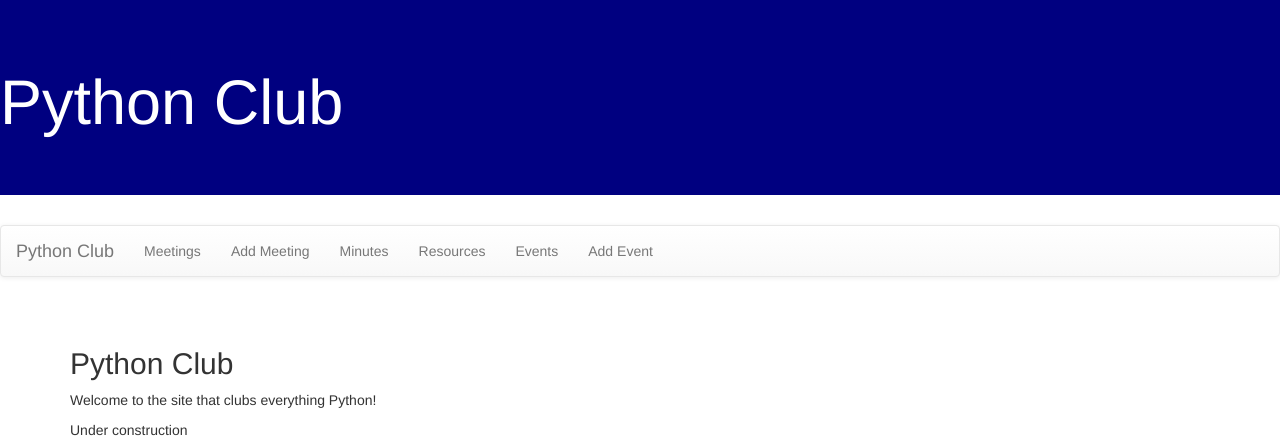
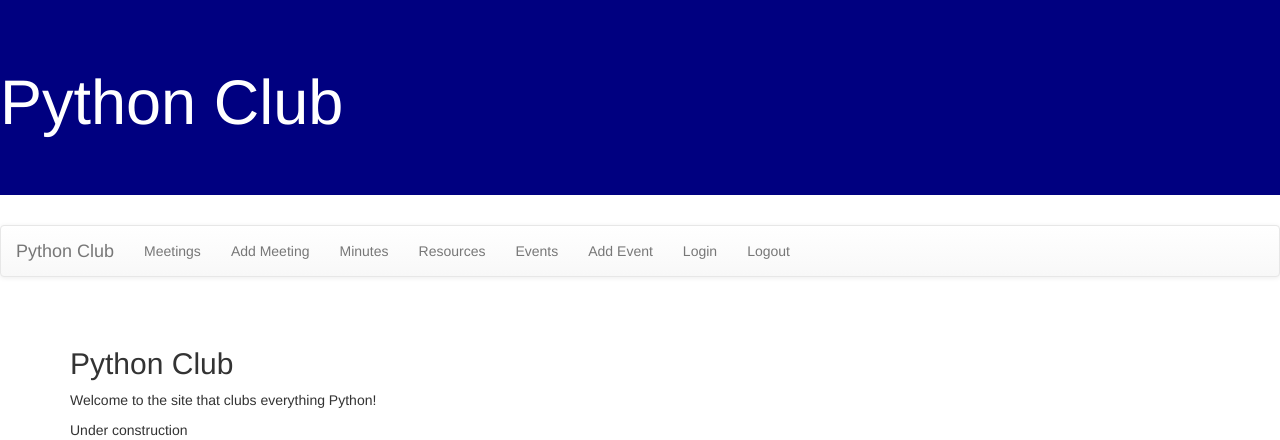
Before and after one commit to mmhansen137/itc172-redux, a Django app: template PythonClub/club/templates/club/index.html in a window 1280 px wide. Shown: the top 440 px of the page. Run offline with Django 3.2, Linux system fonts and the light colour scheme; the template is opened without the code that fills it, so the values that code supplies are empty; some libraries are stand-ins or nearby versions.

Commit message:
Adds login and logout links to nav bar in base.html

```diff
--- a/PythonClub/club/templates/base.html
+++ b/PythonClub/club/templates/base.html
@@ -24,6 +24,8 @@
 		  <li><a href="{% url 'resources' %}">Resources</a></li>
                	  <li><a href="{% url 'events' %}">Events</a></li>
 		  <li><a href="{% url 'newevent' %}">Add Event</a></li>
+		  <li><a href="{% url 'login' %}">Login</a></li>
+		  <li><a href="{% url 'logout' %}">Logout</a></li>
 		</ul>
                 </div>
                 </nav>
--- a/PythonClub/club/views.py
+++ b/PythonClub/club/views.py
@@ -2,6 +2,7 @@ from django.shortcuts import render
 from django.shortcuts import get_object_or_404
 from .models import Meeting, MeetingMinutes, Resource, Event
 from .forms import MeetingForm, EventForm
+from django.contrib.auth.decorators import login_required'
 
 # Create your views here.
 
@@ -29,6 +30,7 @@ def getevents(request):
 	event_list=Event.objects.all()
 	return render(request, 'club/events.html' , {'event_list' : event_list})
 
+@login_required
 def newMeeting(request):
 	form=MeetingForm
 	if request.method=='POST':
@@ -41,6 +43,7 @@ def newMeeting(request):
 		form=MeetingForm()
 	return render(request, 'club/newmeeting.html', {'form': form})
 
+@login_required
 def newEvent(request):
 	form=EventForm
 	if request.method=='POST':
```
